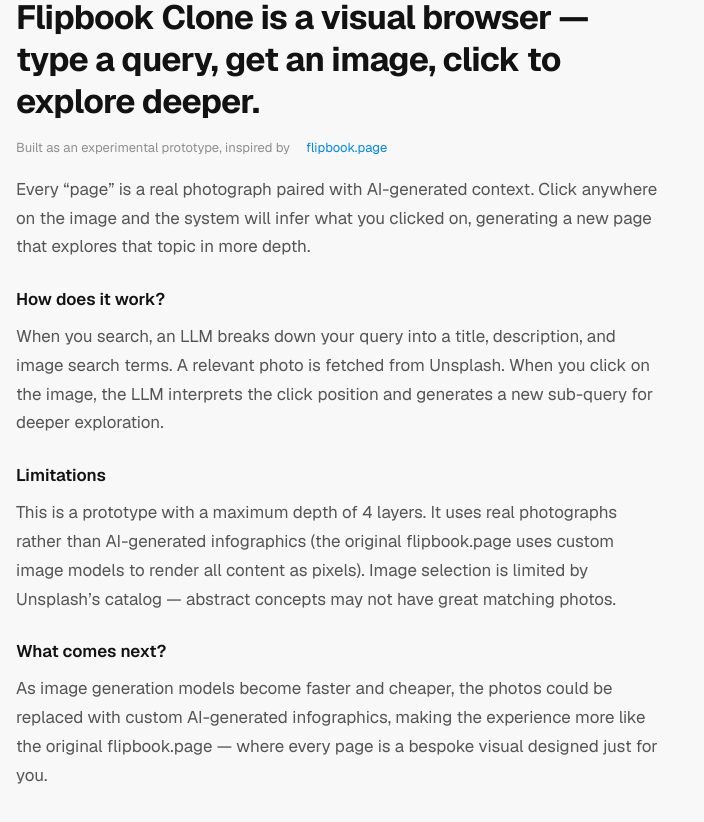
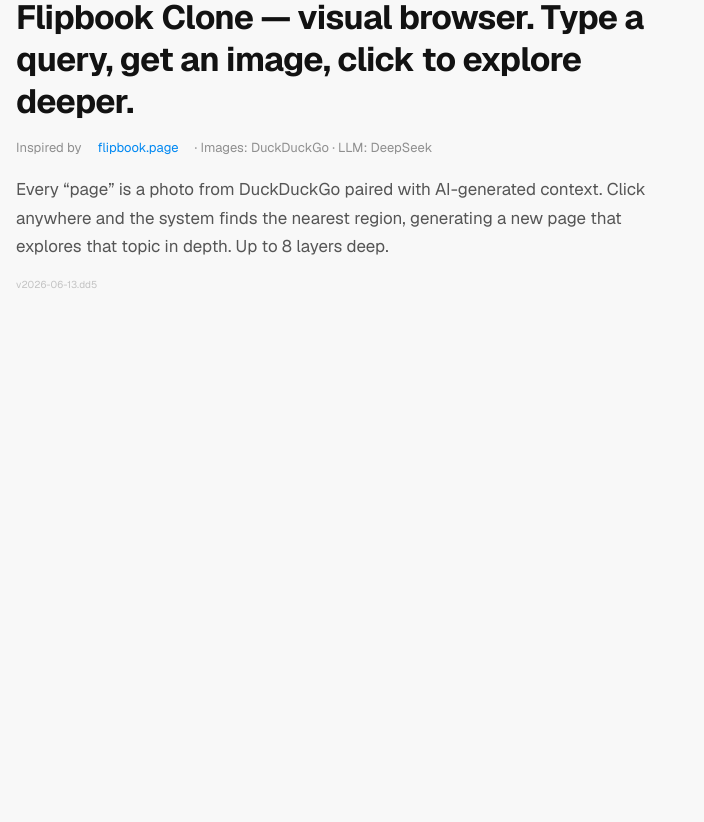
Before and after one commit to mengtahsu/flipbook-clone, a Next.js app: page / in a window 1280 px wide. Shown: the part 900-1722 px from the top of the page, without its empty margins (0-704 px from the left). After the commit the page ends 1289 px from the top, so only its background shows below. Built offline with nearby package versions, Linux system fonts and the light colour scheme.

Commit message:
fix: DDG from browser, version tag, region spacing

```diff
--- a/app/api/search/route.ts
+++ b/app/api/search/route.ts
@@ -1,23 +1,21 @@
 import { NextRequest, NextResponse } from "next/server";
 import { breakdownQuery } from "@/lib/llm";
-import { searchPhoto } from "@/lib/images";
 import { MAX_DEPTH } from "@/lib/constants";
-import type { SearchRequest, SearchResponse } from "@/lib/types";
+import type { SearchRequest } from "@/lib/types";
 
 export async function POST(request: NextRequest) {
   const body = (await request.json()) as SearchRequest;
 
   if (!body.query || typeof body.query !== "string") {
-    return NextResponse.json({ error: "Missing or invalid 'query' field" }, { status: 400 });
+    return NextResponse.json({ error: "Missing query" }, { status: 400 });
   }
 
   if (body.depth > MAX_DEPTH) {
-    return NextResponse.json({ error: `Maximum depth of ${MAX_DEPTH} reached` }, { status: 400 });
+    return NextResponse.json({ error: `Max depth ${MAX_DEPTH} reached` }, { status: 400 });
   }
 
   const breadcrumbs = Array.isArray(body.breadcrumbs) ? body.breadcrumbs : [];
 
-  // Step 1: LLM breakdown
   let breakdown;
   try {
     breakdown = await breakdownQuery(body.query, breadcrumbs);
@@ -26,28 +24,13 @@
     return NextResponse.json({ error: `LLM: ${message}` }, { status: 500 });
   }
 
-  // Step 2: Image search
-  let photo;
-  try {
-    photo = await searchPhoto(breakdown.imageSearchTerm);
-  } catch (error) {
-    const message = error instanceof Error ? error.message : "Unknown error";
-    return NextResponse.json({ error: `Image: ${message}` }, { status: 500 });
-  }
-
-  if (!photo) {
-    return NextResponse.json({ error: "No image found for this query" }, { status: 404 });
-  }
-
-  const response: SearchResponse = {
+  // Return LLM breakdown WITHOUT image — frontend fetches image from DDG endpoint
+  return NextResponse.json({
     query: body.query,
-    imageUrl: photo.imageUrl,
-    imageCredit: photo.imageCredit,
+    imageSearchTerm: breakdown.imageSearchTerm,
     title: breakdown.title,
     description: breakdown.description,
     subtopics: breakdown.subtopics,
     regions: breakdown.regions,
-  };
-
-  return NextResponse.json(response);
+  });
 }
--- a/app/globals.css
+++ b/app/globals.css
@@ -637,6 +637,13 @@
   margin: var(--space-xl) 0 var(--space-sm);
 }
 
+.version-tag {
+  font-size: 0.625rem;
+  color: var(--color-text-muted);
+  opacity: 0.5;
+  margin-top: var(--space-sm);
+}
+
 /* --- Responsive --- */
 @media (max-width: 768px) {
   .browser-toolbar {
--- a/app/page.tsx
+++ b/app/page.tsx
@@ -9,18 +9,40 @@
 import { MAX_DEPTH } from "@/lib/constants";
 import type { PageData } from "@/lib/types";
 
+// DDG endpoint — called from browser (works because it's public)
+const DDG_ENDPOINT = "https://flipbook-clone-five.vercel.app/api/images";
+
+async function fetchDDGImage(imageSearchTerm: string) {
+  try {
+    const res = await fetch(DDG_ENDPOINT, {
+      method: "POST",
+      headers: { "Content-Type": "application/json" },
+      body: JSON.stringify({ query: imageSearchTerm }),
+    });
+    if (!res.ok) return null;
+    const results = await res.json();
+    if (!Array.isArray(results) || results.length === 0) return null;
+    return {
+      imageUrl: results[0].url,
+      imageCredit: {
+        name: results[0].source || results[0].title || "DDG",
+        url: results[0].url,
+      },
+    };
+  } catch {
+    return null;
+  }
+}
+
 export default function HomePage() {
-  // State: a stack of pages (index = depth - 1)
   const [pages, setPages] = useState<PageData[]>([]);
   const [currentDepth, setCurrentDepth] = useState(0);
   const [isLoading, setIsLoading] = useState(false);
   const [error, setError] = useState<string | null>(null);
 
-  // Derived
   const breadcrumbs = pages.map((p) => p.title);
   const currentPage = pages.length > 0 ? pages[pages.length - 1] : null;
 
-  // Search for a new query (top-level or drill-down)
   const performSearch = useCallback(
     async (query: string, depth: number) => {
       setIsLoading(true);
@@ -29,25 +51,38 @@
       try {
         const oldBreadcrumbs = pages.slice(0, depth - 1).map((p) => p.title);
 
-        const response = await fetch("/api/search", {
+        // Step 1: Get LLM breakdown
+        const res = await fetch("/api/search", {
           method: "POST",
           headers: { "Content-Type": "application/json" },
-          body: JSON.stringify({
-            query,
-            breadcrumbs: oldBreadcrumbs,
-            depth,
-          }),
+          body: JSON.stringify({ query, breadcrumbs: oldBreadcrumbs, depth }),
         });
 
-        if (!response.ok) {
-          const body = await response.json();
-          throw new Error(body.error || `Server error (${response.status})`);
+        if (!res.ok) {
+          const body = await res.json();
+          throw new Error(body.error || `Server error (${res.status})`);
         }
 
-        const pageData: PageData = await response.json();
+        const data = await res.json();
+
+        // Step 2: Fetch image from DDG (client-side, bypasses Vercel routing issue)
+        const image = await fetchDDGImage(data.imageSearchTerm);
+
+        const pageData: PageData = {
+          query,
+          imageUrl: image?.imageUrl || "",
+          imageCredit: image?.imageCredit || { name: "No image", url: "" },
+          title: data.title,
+          description: data.description,
+          subtopics: data.subtopics,
+          regions: data.regions,
+        };
+
+        if (!image) {
+          setError("No image found. Try a different search.");
+        }
 
         setPages((prev) => {
-          // Trim to the correct depth (in case user navigated back)
           const trimmed = prev.slice(0, depth - 1);
           return [...trimmed, pageData];
         });
@@ -62,15 +97,11 @@
     [pages]
   );
 
-  // Initial search from the toolbar
   const handleSearch = useCallback(
-    (query: string) => {
-      performSearch(query, 1);
-    },
+    (query: string) => performSearch(query, 1),
     [performSearch]
   );
 
-  // Click on the image to drill deeper
   const handleImageClick = useCallback(
     async (x: number, y: number, imageWidth: number, imageHeight: number) => {
       if (isLoading) return;
@@ -82,15 +113,11 @@
       setError(null);
 
       try {
-        // Step 1: Ask the LLM what the click means
-        const clickResponse = await fetch("/api/click", {
+        const clickRes = await fetch("/api/click", {
           method: "POST",
           headers: { "Content-Type": "application/json" },
           body: JSON.stringify({
-            x,
-            y,
-            imageWidth,
-            imageHeight,
+            x, y, imageWidth, imageHeight,
             currentTitle: currentPage.title,
             currentDescription: currentPage.description,
             breadcrumbs: pages.map((p) => p.title),
@@ -99,14 +126,12 @@
           }),
         });
 
-        if (!clickResponse.ok) {
-          const body = await clickResponse.json();
-          throw new Error(body.error || `Click interpretation failed (${clickResponse.status})`);
+        if (!clickRes.ok) {
+          const body = await clickRes.json();
+          throw new Error(body.error || "Click interpretation failed");
         }
 
-        const { subQuery } = await clickResponse.json();
-
-        // Step 2: Search with the inferred sub-query
+        const { subQuery } = await clickRes.json();
         await performSearch(subQuery, newDepth);
       } catch (err: unknown) {
         const message = err instanceof Error ? err.message : "Something went wrong";
@@ -117,18 +142,13 @@
     [currentDepth, currentPage, isLoading, pages, performSearch]
   );
 
-  // Click a breadcrumb to go back to that layer
-  const handleBreadcrumbClick = useCallback(
-    (index: number) => {
-      const newDepth = index + 1;
-      setPages((prev) => prev.slice(0, newDepth));
-      setCurrentDepth(newDepth);
-      setError(null);
-    },
-    []
-  );
+  const handleBreadcrumbClick = useCallback((index: number) => {
+    const newDepth = index + 1;
+    setPages((prev) => prev.slice(0, newDepth));
+    setCurrentDepth(newDepth);
+    setError(null);
+  }, []);
 
-  // Clear all history
   const handleClear = useCallback(() => {
     setPages([]);
     setCurrentDepth(0);
--- a/components/AboutSection.tsx
+++ b/components/AboutSection.tsx
@@ -1,49 +1,31 @@
 "use client";
+
+const VERSION = "2026-06-13.dd5";
 
 export default function AboutSection() {
   return (
     <section className="about-section" aria-label="About this experiment">
       <h1 className="about-title">
-        Flipbook Clone is a visual browser — type a query, get an image, click to explore deeper.
+        Flipbook Clone — visual browser. Type a query, get an image, click to explore deeper.
       </h1>
 
       <p className="about-authors">
-        Built as an experimental prototype, inspired by{" "}
+        Inspired by{" "}
         <a href="https://flipbook.page" target="_blank" rel="noreferrer">
           flipbook.page
         </a>
+        {" "}&middot; Images: DuckDuckGo &middot; LLM: DeepSeek
       </p>
 
       <div className="about-body">
         <p>
-          Every &ldquo;page&rdquo; is a real photograph paired with AI-generated context. Click
-          anywhere on the image and the system will infer what you clicked on, generating a new
-          page that explores that topic in more depth.
-        </p>
-
-        <h2 className="about-section-title">How does it work?</h2>
-        <p>
-          When you search, an LLM breaks down your query into a title, description, and image
-          search terms. A relevant photo is fetched from Unsplash. When you click on the image,
-          the LLM interprets the click position and generates a new sub-query for deeper
-          exploration.
-        </p>
-
-        <h2 className="about-section-title">Limitations</h2>
-        <p>
-          This is a prototype with a maximum depth of 4 layers. It uses real photographs
-          rather than AI-generated infographics (the original flipbook.page uses custom image
-          models to render all content as pixels). Image selection is limited by Unsplash&rsquo;s
-          catalog — abstract concepts may not have great matching photos.
-        </p>
-
-        <h2 className="about-section-title">What comes next?</h2>
-        <p>
-          As image generation models become faster and cheaper, the photos could be replaced
-          with custom AI-generated infographics, making the experience more like the original
-          flipbook.page — where every page is a bespoke visual designed just for you.
+          Every &ldquo;page&rdquo; is a photo from DuckDuckGo paired with AI-generated context.
+          Click anywhere and the system finds the nearest region, generating a new page that
+          explores that topic in depth. Up to 8 layers deep.
         </p>
       </div>
+
+      <p className="version-tag">v{VERSION}</p>
     </section>
   );
 }
--- a/lib/llm.ts
+++ b/lib/llm.ts
@@ -15,13 +15,17 @@
 - description: 1-2 sentences in Chinese, very concise.
 - imageSearchTerm: 1-3 keywords in ENGLISH for photo search. For places/locations, prefer "aerial view" or "map" style terms so the photo shows the layout.
 - subtopics: array of 4-6 strings in Chinese.
-- regions: array of 4-8 objects describing key areas in this image. Each has:
+- regions: array of 4-8 objects. Each has:
   * label: short Chinese name (max 8 chars)
   * description: what's there (Chinese, max 20 chars)
-  * x: horizontal center % (0-100, approximate)
-  * y: vertical center % (0-100, approximate)
+  * x: horizontal center % (0-100)
+  * y: vertical center % (0-100)
 
-IMPORTANT for places: arrange regions to roughly match a map layout. Top area = north, bottom = south, left = west, right = east. Space them across the whole image.
+IMPORTANT region placement rules:
+1. SPREAD regions across the ENTIRE image. Minimum 25% distance between any two region centers.
+2. For geographic places: top = north, bottom = south, left = west, right = east.
+3. Distribute evenly — don't cluster all regions in one corner. Use the full 0-100 range for both x and y.
+4. Place each region where it would roughly appear on a map of the area.
 
 Return ONLY valid JSON:
 {"title": "...", "description": "...", "imageSearchTerm": "...", "subtopics": [...], "regions": [{"label": "...", "description": "...", "x": 30, "y": 50}]}`;
```
